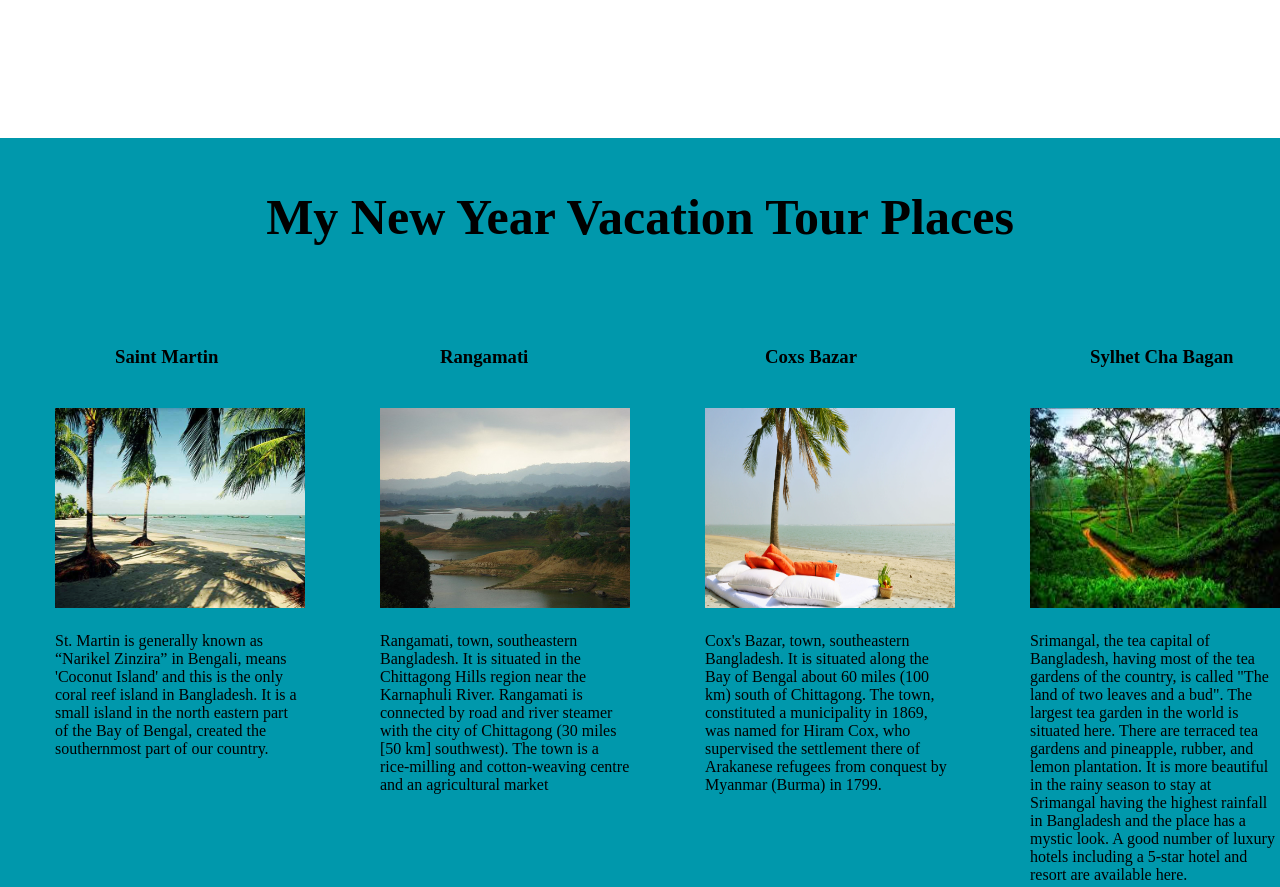
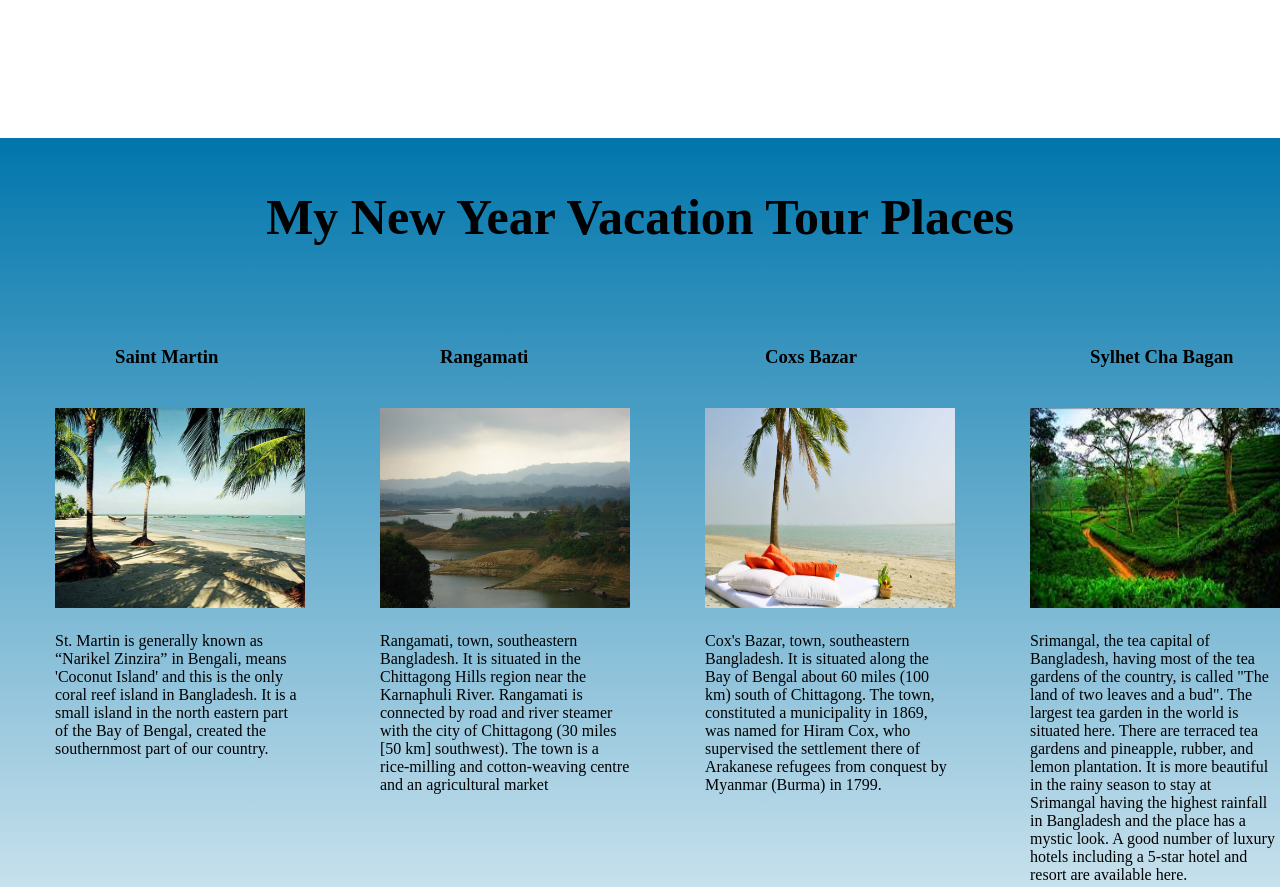
Before and after one commit to ZAHIRULISLAM-CSE/module6_assignment_newyear, a plain HTML site: page index.html in a window 1280 px wide. Shown: the part 2880-3767 px from the top of the page. Drawn offline with nearby package versions, Linux system fonts and the light colour scheme.

Commit message:
linear gradient added in tour plan section

```diff
--- a/style.css
+++ b/style.css
@@ -138,7 +138,7 @@
 .vacation{
     width: 100%;
     height: 120vh;
-    background: #0098ac;
+    background: linear-gradient(180deg, #0076ac 0%, rgba(0, 95, 172, 0) 100%);
     /* background-color: green; */
 }
 .vacation img{
```
